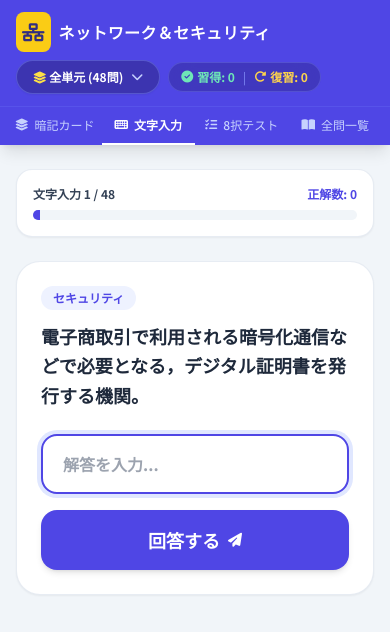
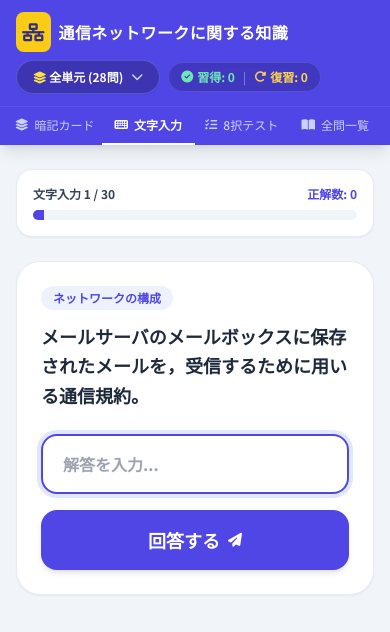
Before and after one commit to husitou/konbutesutoyou2, a plain HTML site: page index.html in a window 390 px wide. Both pictures are taken after a click on the button "文字入力". Drawn offline with nearby package versions, Linux system fonts and the light colour scheme.

Commit message:
Update title and question counts in index.html

```diff
--- a/index.html
+++ b/index.html
@@ -3,7 +3,7 @@
 <head>
   <meta charset="UTF-8">
   <meta name="viewport" content="width=device-width, initial-scale=1.0">
-  <title>ネットワーク＆セキュリティ 単元別 暗記＆クイズマスター</title>
+  <title>通信ネットワークに関する知識 暗記＆クイズマスター</title>
   <script src="https://cdn.tailwindcss.com"></script>
   <link href="https://fonts.googleapis.com/css2?family=Inter:wght@400;500;600;700&family=Noto+Sans+JP:wght@400;500;700;900&display=swap" rel="stylesheet">
   <link rel="stylesheet" href="https://cdnjs.cloudflare.com/ajax/libs/font-awesome/6.4.0/css/all.min.css">
@@ -74,17 +74,17 @@
         <div class="bg-yellow-400 text-indigo-900 rounded-lg p-1.5 flex items-center justify-center font-bold">
           <i class="fa-solid fa-network-wired text-lg"></i>
         </div>
-        <h1 class="text-base md:text-xl font-black tracking-wide">ネットワーク＆セキュリティ</h1>
+        <h1 class="text-base md:text-xl font-black tracking-wide">通信ネットワークに関する知識</h1>
       </div>
 
       <!-- Right Header Controls: Smooth Animated Category Dropdown & Badges -->
       <div class="flex items-center gap-2 flex-wrap">
 
-        <!-- Custom Smooth Category Dropdown Menu -->
+        <!-- Custom Category Dropdown Menu -->
         <div class="relative" id="dropdown-container">
           <button id="dropdown-toggle-btn" onclick="toggleDropdown(event)"
             class="bg-indigo-800/80 hover:bg-indigo-800 text-white text-xs md:text-sm font-bold py-2 px-4 rounded-full border border-indigo-400/40 shadow-sm flex items-center gap-2 transition active:scale-95 focus:outline-none">
-            <span id="selected-category-label"><i class="fa-solid fa-layer-group text-yellow-300"></i> 全単元 (48問)</span>
+            <span id="selected-category-label"><i class="fa-solid fa-layer-group text-yellow-300"></i> 全単元 (28問)</span>
             <i id="dropdown-arrow" class="fa-solid fa-chevron-down text-xs text-indigo-200 transition-transform duration-200"></i>
           </button>
 
@@ -93,28 +93,22 @@
             class="dropdown-menu absolute right-0 mt-2 w-64 bg-white text-slate-800 rounded-2xl shadow-xl border border-slate-200/80 p-2 z-50">
             <div class="text-[10px] font-bold text-slate-400 px-3 py-1 tracking-wider uppercase">学習単元の選択</div>
 
-            <button onclick="selectCategory('ALL', '全単元 (48問)')"
+            <button onclick="selectCategory('ALL', '全単元 (28問)')"
               class="cat-option w-full text-left px-3 py-2.5 rounded-xl text-xs md:text-sm font-bold transition hover:bg-indigo-50 hover:text-indigo-600 flex justify-between items-center bg-indigo-50 text-indigo-600">
               <span>全単元</span>
-              <span class="text-xs px-2 py-0.5 bg-indigo-100 rounded-full">48問</span>
+              <span class="text-xs px-2 py-0.5 bg-indigo-100 rounded-full">28問</span>
             </button>
 
-            <button onclick="selectCategory('ネットワークの構成', '① ネットワークの構成 (29問)')"
+            <button onclick="selectCategory('ネットワークの構成', '① ネットワークの構成 (24問)')"
               class="cat-option w-full text-left px-3 py-2.5 rounded-xl text-xs md:text-sm font-bold transition hover:bg-indigo-50 hover:text-indigo-600 flex justify-between items-center text-slate-700">
               <span>① ネットワークの構成</span>
-              <span class="text-xs px-2 py-0.5 bg-slate-100 rounded-full">29問</span>
+              <span class="text-xs px-2 py-0.5 bg-slate-100 rounded-full">24問</span>
             </button>
 
             <button onclick="selectCategory('ネットワークの活用', '② ネットワークの活用 (4問)')"
               class="cat-option w-full text-left px-3 py-2.5 rounded-xl text-xs md:text-sm font-bold transition hover:bg-indigo-50 hover:text-indigo-600 flex justify-between items-center text-slate-700">
               <span>② ネットワークの活用</span>
               <span class="text-xs px-2 py-0.5 bg-slate-100 rounded-full">4問</span>
-            </button>
-
-            <button onclick="selectCategory('セキュリティ', '③ セキュリティ (15問)')"
-              class="cat-option w-full text-left px-3 py-2.5 rounded-xl text-xs md:text-sm font-bold transition hover:bg-indigo-50 hover:text-indigo-600 flex justify-between items-center text-slate-700">
-              <span>③ セキュリティ</span>
-              <span class="text-xs px-2 py-0.5 bg-slate-100 rounded-full">15問</span>
             </button>
           </div>
         </div>
@@ -155,7 +149,7 @@
     <section id="mode-flashcard" class="block">
       <div class="bg-white p-4 rounded-2xl shadow-sm border border-slate-200/80 mb-6">
         <div class="flex justify-between items-center mb-2 text-xs md:text-sm text-slate-600 font-medium">
-          <span id="card-progress-text" class="font-bold text-slate-700">問題 1 / 48</span>
+          <span id="card-progress-text" class="font-bold text-slate-700">問題 1 / 28</span>
           <div class="flex gap-2">
             <button onclick="toggleFilterReviewOnly()" id="btn-filter-review" class="px-3 py-1.5 text-xs rounded-xl border border-slate-300 text-slate-600 hover:bg-slate-100 transition flex items-center gap-1">
               <i class="fa-solid fa-filter text-amber-500"></i> <span>要復習のみ</span>
@@ -221,7 +215,7 @@
       <div id="typing-active-box">
         <div class="bg-white p-4 rounded-2xl shadow-sm border border-slate-200/80 mb-6">
           <div class="flex justify-between items-center mb-2 text-xs md:text-sm text-slate-600 font-medium">
-            <span id="typing-progress-text" class="font-bold text-slate-700">文字入力 1 / 48</span>
+            <span id="typing-progress-text" class="font-bold text-slate-700">文字入力 1 / 28</span>
             <span id="typing-score-text" class="text-indigo-600 font-bold">正解数: 0</span>
           </div>
           <div class="w-full bg-slate-100 h-2.5 rounded-full overflow-hidden">
@@ -261,7 +255,7 @@
           <i class="fa-solid fa-award"></i>
         </div>
         <h2 class="text-2xl font-bold text-slate-800 mb-2">入力テスト完了！</h2>
-        <div class="text-4xl md:text-5xl font-black text-indigo-600 mb-6" id="typing-final-score">0 / 48 正解</div>
+        <div class="text-4xl md:text-5xl font-black text-indigo-600 mb-6" id="typing-final-score">0 / 28 正解</div>
 
         <div class="flex flex-col sm:flex-row gap-3 justify-center">
           <button id="btn-typing-retry-mistakes" onclick="startTypingTest(true)" class="py-3.5 px-6 bg-amber-500 hover:bg-amber-600 text-white font-bold rounded-2xl transition shadow-md flex items-center justify-center gap-2 hidden">
@@ -279,7 +273,7 @@
       <div id="quiz-active-box">
         <div class="bg-white p-4 rounded-2xl shadow-sm border border-slate-200/80 mb-6">
           <div class="flex justify-between items-center mb-2 text-xs md:text-sm text-slate-600 font-medium">
-            <span id="quiz-progress-text" class="font-bold text-slate-700">クイズ 1 / 48</span>
+            <span id="quiz-progress-text" class="font-bold text-slate-700">クイズ 1 / 28</span>
             <span id="quiz-score-text" class="text-indigo-600 font-bold">正解数: 0</span>
           </div>
           <div class="w-full bg-slate-100 h-2.5 rounded-full overflow-hidden">
@@ -308,7 +302,7 @@
           <i class="fa-solid fa-trophy"></i>
         </div>
         <h2 class="text-2xl font-bold text-slate-800 mb-2">8択テスト完了！</h2>
-        <div class="text-4xl md:text-5xl font-black text-indigo-600 mb-6" id="quiz-final-score">0 / 48 正解</div>
+        <div class="text-4xl md:text-5xl font-black text-indigo-600 mb-6" id="quiz-final-score">0 / 28 正解</div>
 
         <div class="flex flex-col sm:flex-row gap-3 justify-center">
           <button id="btn-quiz-retry-mistakes" onclick="startQuiz(true)" class="py-3.5 px-6 bg-amber-500 hover:bg-amber-600 text-white font-bold rounded-2xl transition shadow-md flex items-center justify-center gap-2 hidden">
@@ -340,8 +334,9 @@
   </main>
 
   <script>
+    // 画像内の全28項目に完全準拠した問題データ
     const rawQuestions = [
-      // 1. 通信ネットワークに関する知識【ネットワークの構成】 (29問)
+      // 1. 通信ネットワークに関する知識【ネットワークの構成】 (24問)
       { id: 1, category: "ネットワークの構成", q: "国際標準化機構（ISO）で制定された，ネットワークで使用する機器や，データを送受信する手順など7つの階層に定義したもの。", a: "OSI参照モデル", alt: ["osi参照モデル", "OSIモデル"] },
       { id: 2, category: "ネットワークの構成", q: "LANケーブルの中継や分岐に用いられる集線装置。", a: "ハブ", alt: ["HUB", "hub"] },
       { id: 3, category: "ネットワークの構成", q: "ネットワーク間の接続を行う中継機器の一つで，IPアドレスをもとにデータの行き先を認識して転送し，パケットの経路選択機能などを持つ装置。", a: "ルータ", alt: ["ルーター", "router"] },
@@ -355,10 +350,10 @@
       { id: 11, category: "ネットワークの構成", q: "メールサーバの電子メールを管理する通信規約。", a: "IMAP", alt: ["imap", "IMAP4"] },
       { id: 12, category: "ネットワークの構成", q: "電子メールをユーザのコンピュータからメールサーバへ送信するときや，メールサーバ間でメールを転送するときに用いる通信規約。", a: "SMTP", alt: ["smtp"] },
       { id: 13, category: "ネットワークの構成", q: "コンピュータをネットワークに接続する際に，IPアドレスなどを自動的に割り当てる規約。", a: "DHCP", alt: ["dhcp"] },
-      { id: 14, category: "ネットワークの構成", q: "ルータなどのネットワーク機器に割り当てられているハードウェア固有の番号。", a: "MACアドレス", alt: ["マックアドレス", "macアドレス"] },
-      { id: 15, category: "ネットワークの構成", q: "TCP/IPプロトコルを用いたネットワーク上で，コンピュータを識別するための番号。", a: "IPアドレス", alt: ["ipアドレス"] },
-      { id: 16, category: "ネットワークの構成", q: "会社や家庭のLAN内部でコンピュータ機器を識別するために，ネットワークアドレス部とホストアドレス部で構成された番号。", a: "プライベートIPアドレス", alt: ["プライベートipアドレス"] },
-      { id: 17, category: "ネットワークの構成", q: "インターネットに接続されたコンピュータを識別するため，一意となるように割り当てられた番号。", a: "グローバルIPアドレス", alt: ["グローバルipアドレス"] },
+      { id: 14, category: "ネットワークの構成", q: "ルータなどのネットワーク機器に割り当てられているハードウェア固有の番号。", a: "MACアドレス", alt: ["マックアドレス", "macアドレス", "MAC アドレス"] },
+      { id: 15, category: "ネットワークの構成", q: "TCP/IPプロトコルを用いたネットワーク上で，コンピュータを識別するための番号（IPv4やIPv6，CIDRなどの表記方式がある）。", a: "IPアドレス", alt: ["ipアドレス", "IP アドレス"] },
+      { id: 16, category: "ネットワークの構成", q: "会社や家庭のLAN内部でコンピュータ機器を識別するために，ネットワークアドレス部とホストアドレス部で構成された番号。", a: "プライベートIPアドレス", alt: ["プライベートipアドレス", "プライベート IP アドレス"] },
+      { id: 17, category: "ネットワークの構成", q: "インターネットに接続されたコンピュータを識別するため，一意となるように割り当てられた番号。", a: "グローバルIPアドレス", alt: ["グローバルipアドレス", "グローバル IP アドレス"] },
       { id: 18, category: "ネットワークの構成", q: "IPアドレスから，特定のグループを示すネットワークアドレスを取り出すための値。", a: "サブネットマスク", alt: ["さぶねっとますく"] },
       { id: 19, category: "ネットワークの構成", q: "IPアドレスを構成する32ビットのビット列のうち，個々の組織が管理するネットワーク（サブネット）を識別するのに使われる部分。", a: "ネットワークアドレス", alt: ["ねっとわーくあどれす"] },
       { id: 20, category: "ネットワークの構成", q: "コンピュータネットワークに接続されているすべての機器にデータを送信する特別なアドレス。", a: "ブロードキャストアドレス", alt: ["ぶろーどきゃすとあどれす"] },
@@ -368,32 +363,12 @@
       { id: 24, category: "ネットワークの構成", q: "“非武装地帯”と呼ばれ，インターネットや内部ネットワークからも隔離された区域（セグメント）のこと。", a: "DMZ", alt: ["ディーエムゼット", "dmz"] },
       { id: 25, category: "ネットワークの構成", q: "インターネット上で使用するドメイン名とIPアドレスを互いに変換するためのしくみ。", a: "DNS", alt: ["ディーエヌエス", "dns"] },
       { id: 26, category: "ネットワークの構成", q: "インターネット上に構築される仮想的な専用回線。", a: "VPN", alt: ["ブイピーエヌ", "vpn"] },
-      { id: 27, category: "ネットワークの構成", q: "ネットワーク上でデータを送受信するときに，1秒間に転送できるデータのビット数。", a: "通信速度(bps)", alt: ["通信速度", "bps"] },
-      { id: 28, category: "ネットワークの構成", q: "データをインターネット上のサーバなどから送信・転送するときの所要時間。", a: "転送時間", alt: ["てんそうじかん"] },
-      { id: 29, category: "ネットワークの構成", q: "データ通信において，実質的にデータを送ることができる回線の割合。", a: "伝送効率", alt: ["でんそうこうりつ"] },
 
       // 2. 通信ネットワークに関する知識【ネットワークの活用】 (4問)
-      { id: 30, category: "ネットワークの活用", q: "クライアントサーバシステムで，クライアントには必要最小限の機能だけを持たせ，サーバでアプリケーションなどの管理を行うシステム構成で，情報漏えい対策としても注目されている。", a: "シンクライアント", alt: ["しんくらいあんと"] },
-      { id: 31, category: "ネットワークの活用", q: "Webサイトの訪問日時や回数などの情報を，利用者のコンピュータに保存するしくみ。", a: "Cookie", alt: ["クッキー", "cookie"] },
-      { id: 32, category: "ネットワークの活用", q: "各国の言葉や画像，動画など，形式の異なるさまざまなデータを電子メールで扱うための規格。", a: "MIME", alt: ["マイム", "mime"] },
-      { id: 33, category: "ネットワークの活用", q: "インターネットやイントラネットなどの情報通信ネットワークを使って，音声データを送受信する技術。", a: "VoIP", alt: ["ボイップ", "voip"] },
-
-      // 3. 情報モラルとセキュリティに関する知識【セキュリティ】 (15問)
-      { id: 34, category: "セキュリティ", q: "インターネットでデータを送受信する際に，第三者に内容が知られないようにデータを変換する場合，同一の鍵を用いて暗号化と復号を行う方法。", a: "共通鍵暗号方式", alt: ["きょうつうかぎあんごうほうしき"] },
-      { id: 35, category: "セキュリティ", q: "インターネットでデータを送受信する際に，第三者に内容が知られないようにデータを変換する場合，異なる鍵を用いて暗号化と復号を行う方法。", a: "公開鍵暗号方式", alt: ["こうかいかぎあんごうほうしき"] },
-      { id: 36, category: "セキュリティ", q: "公開鍵暗号方式を応用して，文書の作成者が本人であることと，その文書が改ざんされていないことを確認する技術。電子商取引でよく利用される。", a: "電子署名(デジタル署名)", alt: ["電子署名", "デジタル署名", "でんししょめい"] },
-      { id: 37, category: "セキュリティ", q: "電子商取引で利用される暗号化通信などで必要となる，デジタル証明書を発行する機関。", a: "認証局(CA)", alt: ["認証局", "CA", "ca"] },
-      { id: 38, category: "セキュリティ", q: "オンラインショッピングなど，インターネット上で個人情報などのデータを暗号化して，安全にやり取りするために広く普及している通信規約。ブラウザのURLを示す部分は「https://」で始まる。", a: "SSL(TLS)", alt: ["SSL", "TLS", "SSL/TLS", "ssl"] },
-      { id: 39, category: "セキュリティ", q: "HTTPに，SSLによるデータ暗号化機能を附加した通信規約。", a: "HTTPS", alt: ["https"] },
-      { id: 40, category: "セキュリティ", q: "コンピュータの運用状況やデータ通信の状況を記録したファイル。", a: "ログファイル", alt: ["ろぐふぁいる"] },
-      { id: 41, category: "セキュリティ", q: "OSやアプリケーションソフトなど，コンピュータシステムの動作状態を記録したもの。何らかのトラブルなどの情報も記録される。", a: "システムログ", alt: ["しすてむろぐ"] },
-      { id: 42, category: "セキュリティ", q: "Webサーバにアクセスした人物が，いつ，どのコンピュータからどのサイトを閲覧したのかなどの記録。", a: "アクセスログ", alt: ["あくせすろぐ"] },
-      { id: 43, category: "セキュリティ", q: "コンピュータシステムやネットワークの運用時に，セキュリティ上の問題として発生した事故や事例のこと。", a: "インシデント", alt: ["いんしでんと"] },
-      { id: 44, category: "セキュリティ", q: "リスクが発生する前に，そのリスクを組織的に管理し，リスクの発生による損失を回避，または不利益を最小限に抑えるためのプロセス。", a: "リスクマネジメント", alt: ["りすくまねじめんと"] },
-      { id: 45, category: "セキュリティ", q: "リスクマネジメントに対する一連の取組として，リスク特定，リスク分析，リスク評価，リスク対応を行う。", a: "リスクアセスメント", alt: ["りすくあせすめんと"] },
-      { id: 46, category: "セキュリティ", q: "SNSや掲示板などユーザが入力した内容を表示するWebページの脆弱性を利用した罠を仕掛け，偽サイトに誘導してさまざまな被害を引き起こす攻撃のこと。", a: "クロスサイトスクリプティング", alt: ["くろすさいとすくりぷてぃんぐ", "XSS"] },
-      { id: 47, category: "セキュリティ", q: "心理的な隙や行動のミスにつけ込むなど，情報通信技術を使用せず，情報資産を不正に収集する手口の総称。のぞき見やなりすましなどがある。", a: "ソーシャルエンジニアリング", alt: ["そーしゃるえんじにありんぐ"] },
-      { id: 48, category: "セキュリティ", q: "データベースと連携したWebアプリケーションの脆弱性を利用して不当なSQL文を実行させることにより，データベースの不正な閲覧や改ざんをする攻撃のこと。", a: "SQLインジェクション", alt: ["sqlいんじぇくしょん"] }
+      { id: 27, category: "ネットワークの活用", q: "クライアントサーバシステムで，クライアントには必要最小限の機能だけを持たせ，サーバでアプリケーションなどの管理を行うシステム構成で，情報漏えい対策としても注目されている。", a: "シンクライアント", alt: ["しんくらいあんと"] },
+      { id: 28, category: "ネットワークの活用", q: "Webサイトの訪問日時や回数などの情報を，利用者のコンピュータに保存するしくみ。", a: "Cookie", alt: ["クッキー", "cookie"] },
+      { id: 29, category: "ネットワークの活用", q: "各国の言葉や画像，動画など，形式の異なるさまざまなデータを電子メールで扱うための規格。", a: "MIME", alt: ["マイム", "mime"] },
+      { id: 30, category: "ネットワークの活用", q: "インターネットやイントラネットなどの情報通信ネットワークを使って，音声データを送受信する技術。", a: "VoIP", alt: ["ボイップ", "voip"] }
     ];
 
     // State
@@ -418,7 +393,7 @@
     let quizAnswered = false;
     let quizMistakes = [];
 
-    // Smooth Dropdown Menu Functions
+    // Dropdown Menu Control
     function toggleDropdown(event) {
       if (event) event.stopPropagation();
       const menu = document.getElementById('category-dropdown-menu');
@@ -441,7 +416,6 @@
       if (arrow) arrow.classList.remove('rotate-180');
     }
 
-    // Close dropdown on clicking outside
     document.addEventListener('click', function(e) {
       const container = document.getElementById('dropdown-container');
       if (container && !container.contains(e.target)) {
@@ -460,10 +434,8 @@
       selectedCategory = cat;
       closeDropdown();
 
-      // Update button label
       document.getElementById('selected-category-label').innerHTML = `<i class="fa-solid fa-layer-group text-yellow-300"></i> ${labelText}`;
 
-      // Update Option Styles inside Dropdown
       const options = document.querySelectorAll('.cat-option');
       options.forEach(opt => {
         if (opt.onclick.toString().includes(`'${cat}'`)) {
@@ -897,7 +869,7 @@
     });
 
     window.onload = function() {
-      selectCategory('ALL', '全単元 (48問)');
+      selectCategory('ALL', '全単元 (28問)');
       updateHeaderBadges();
     };
   </script>
```
